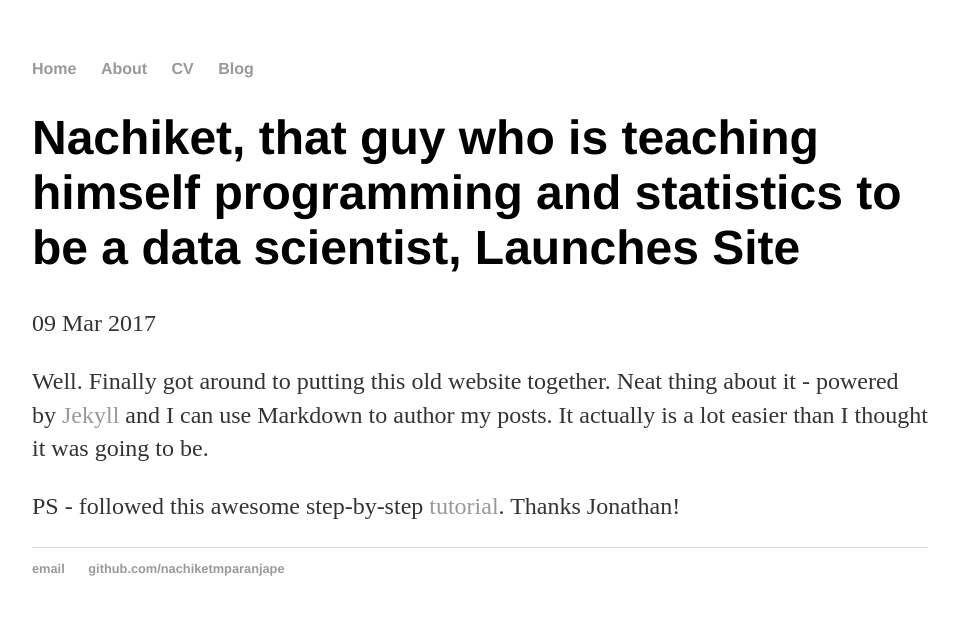
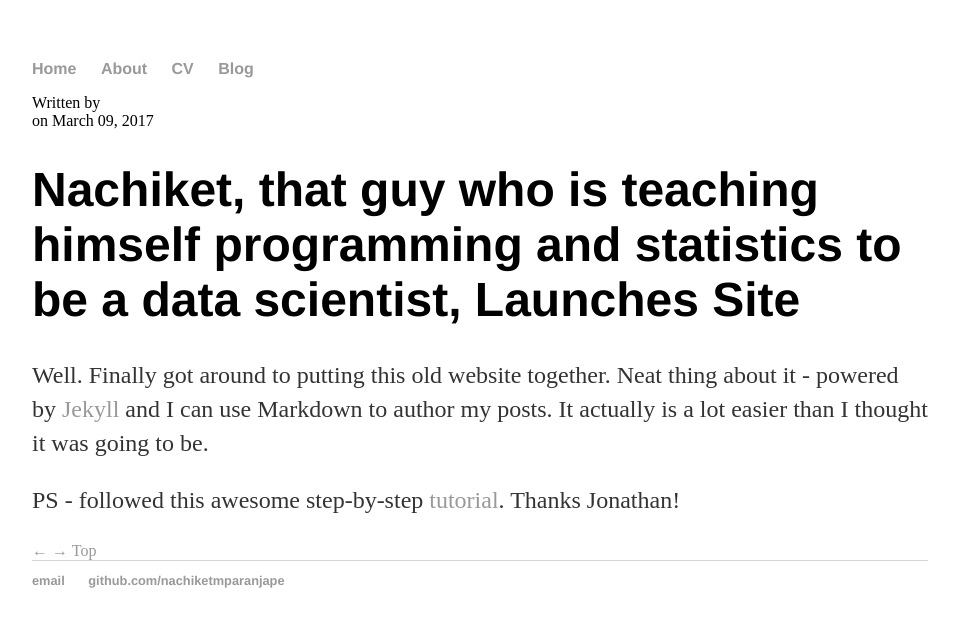
Before and after one commit to nachiketmparanjape2/nachiketmparanjape2.github.io, a Jekyll site: the page built from _posts/2017-03-09-Dummy!.md, in a window 1280 px wide. Shown: the top 627 px of the page, without its empty margins (160-1116 px from the left). Built offline with Jekyll 4.4.1, drawn with Linux system fonts in a browser that asks for light colours.

Commit message:
Update post.html

```diff
--- a/_layouts/post.html
+++ b/_layouts/post.html
@@ -1,9 +1,36 @@
 ---
 layout: default
 ---
-<h1>{{ page.title }}</h1>
-<p class="meta">{{ page.date | date_to_string }}</p>
 
 <div class="post">
+  <div class="post-info">
+    <span>Written by</span>
+    {% if page.author %}
+        {{ page.author }}
+    {% else %}
+        {{ site.author.name }}
+    {% endif %}
+
+    {% if page.date %}
+      <br>
+      <span>on&nbsp;</span><time datetime="{{ page.date }}">{{ page.date | date: "%B %d, %Y" }}</time>
+    {% endif %}
+  </div>
+
+  <h1 class="post-title">{{ page.title }}</h1>
+  <div class="post-line"></div>
+
   {{ content }}
+
 </div>
+
+<div class="pagination">
+  {% if page.next.url %}
+    <a href="{{ page.next.url | prepend: site.baseurl }}" class="left arrow">&#8592;</a>
+  {% endif %}
+  {% if page.previous.url %}
+    <a href="{{ page.previous.url | prepend: site.baseurl }}" class="right arrow">&#8594;</a>
+  {% endif %}
+
+  <a href="#" class="top">Top</a>
+</div>
```
